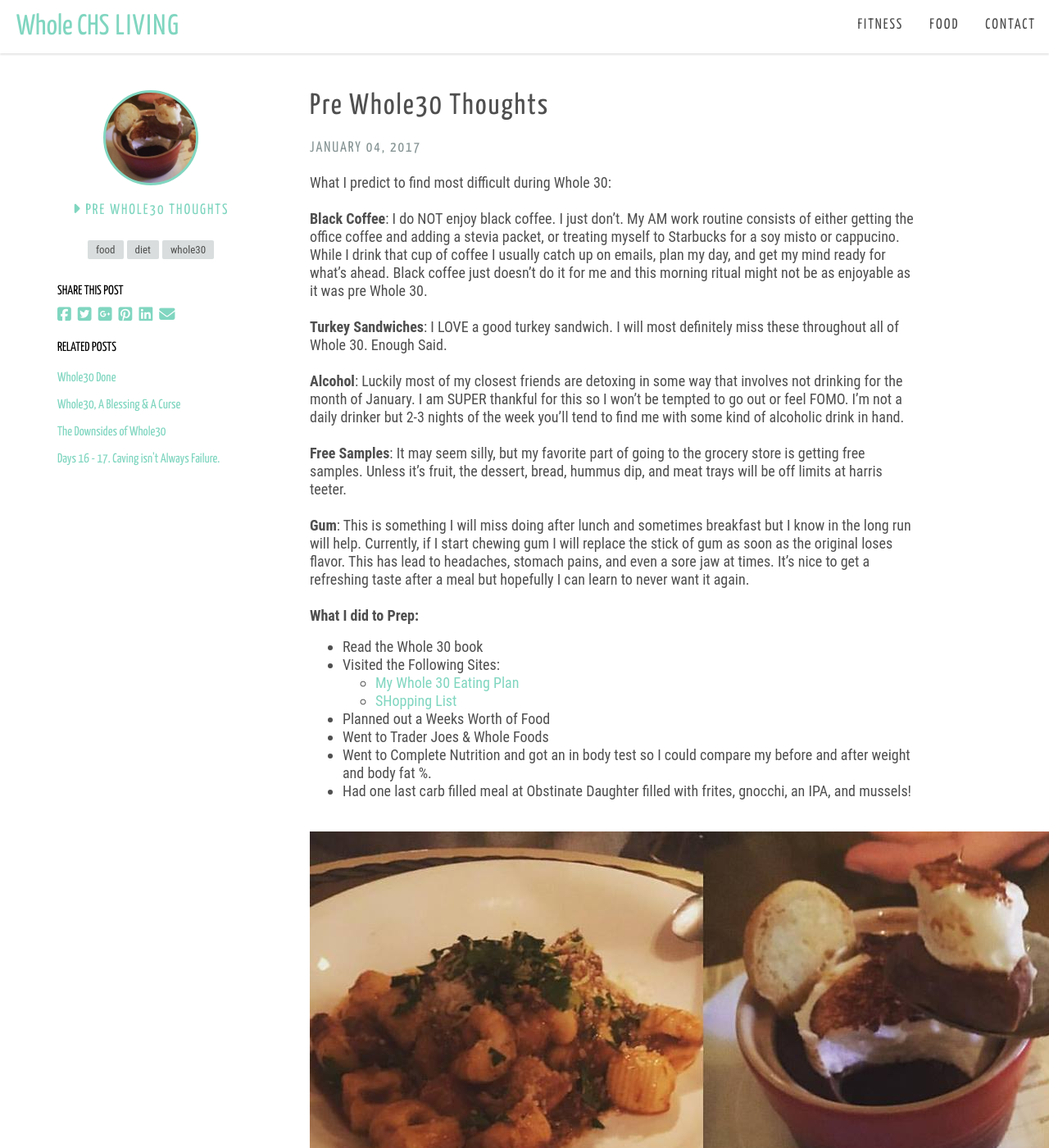
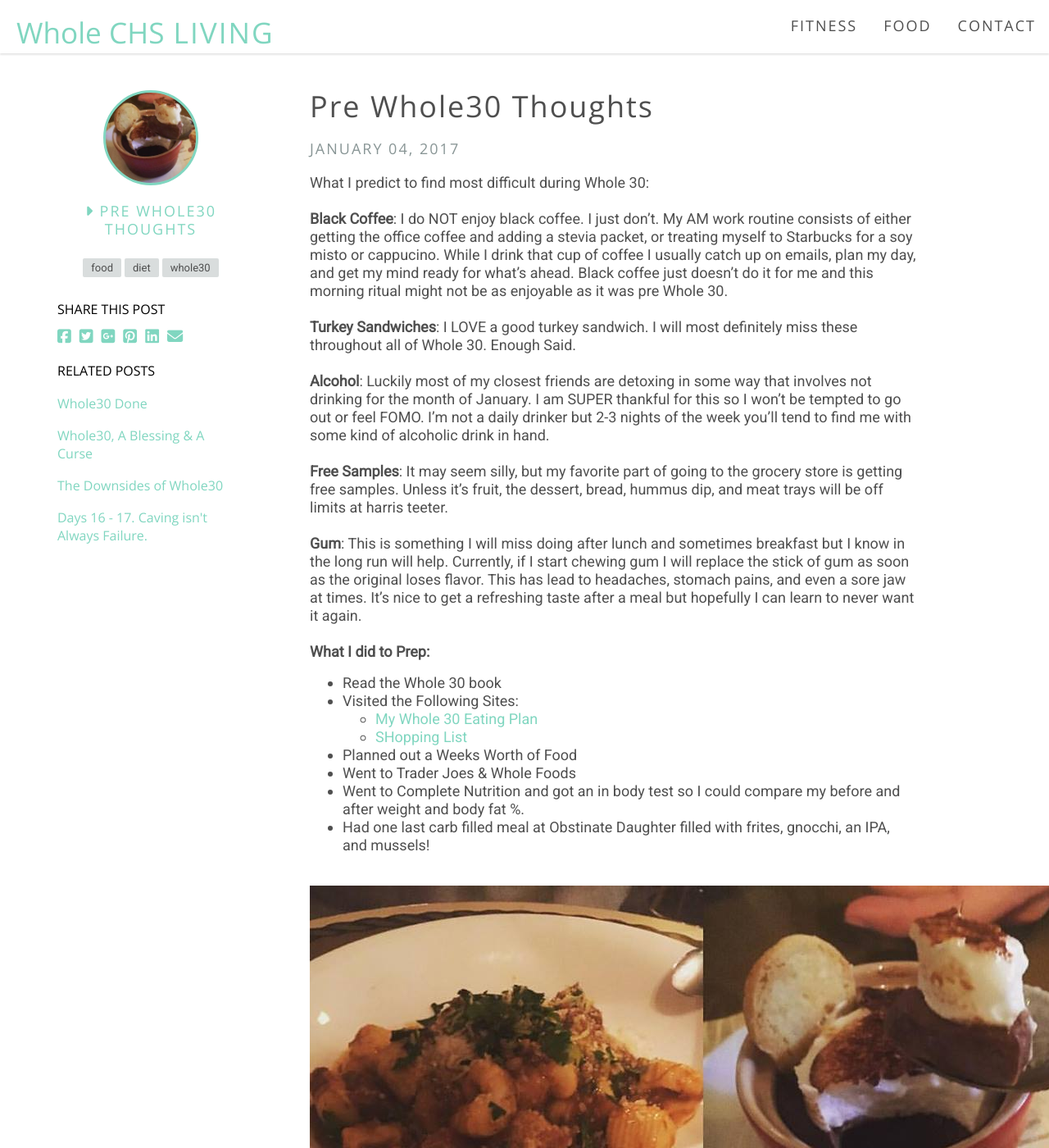
Before and after one commit to dmarooney1105/wholechsliving, a Jekyll site: the page built from _posts/2017-01-04-pre-whole30-thoughts.md, in a window 1280 px wide and 1400 px high. Shown: the whole window at 82% size. Built offline with Jekyll 4.4.1, drawn with Linux system fonts in a browser that asks for light colours; nearby versions of some CDN libraries; comment, search, counter and statistics services are not loaded.

Commit message:
Updated '_sass/settings/_typography.scss' via CloudCannon

```diff
--- a/_sass/settings/_typography.scss
+++ b/_sass/settings/_typography.scss
@@ -3,9 +3,10 @@
 // font-family: 'Source Sans Pro', sans-serif;
 // font-family: 'Source Serif Pro', serif;
 // font-family: 'Roboto Condensed', sans-serif;
-$primary-font: 'Yanone Kaffeesatz', sans-serif;
-$secondary-font: 'Lora', serif;
-$body-font: 'Roboto Condensed', sans-serif;
+// font-family: 'Open Sans', sans-serif;
+$primary-font: 'Open Sans', sans-serif;
+$secondary-font: 'Open Sans', serif;
+$body-font: 'Roboto', sans-serif;
 
 
 h1.canon {
```
